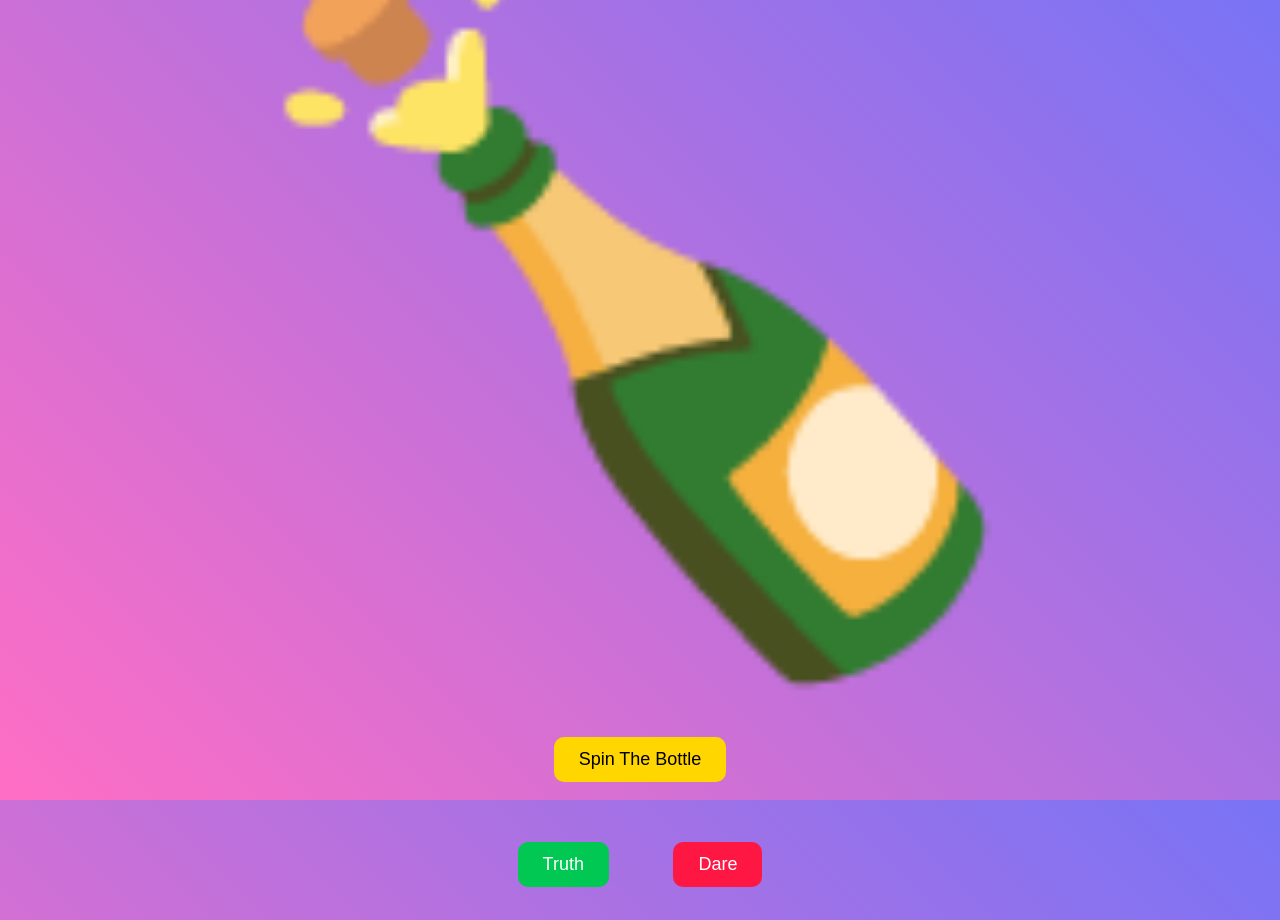
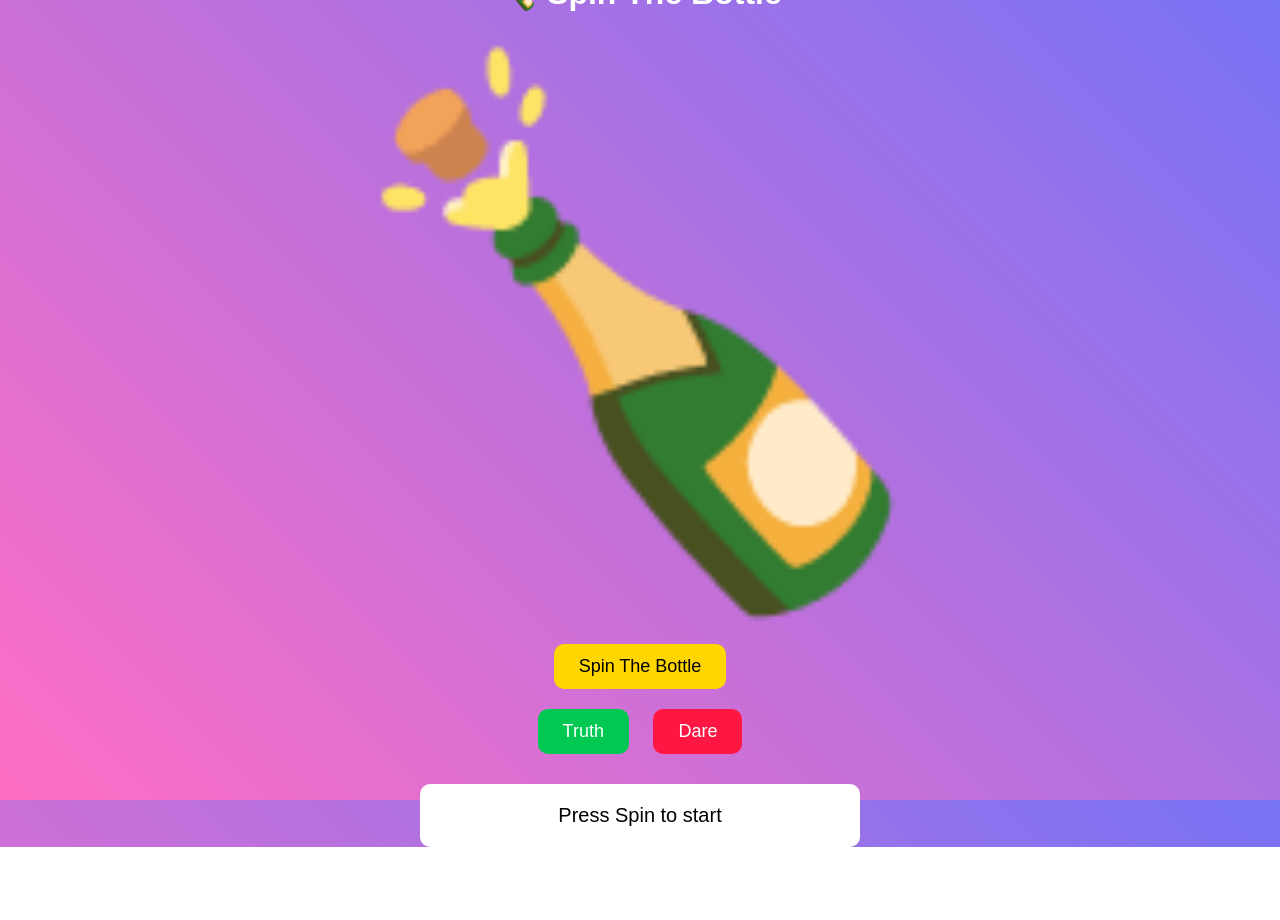
Before and after one commit to rajnandani987sharma-afk/truth-dare-game., a plain HTML site: page index.html in a window 1280 px wide. Shown: the top 920 px of the page. After the commit the page ends 847 px from the top, so only its background shows below. Drawn offline with Linux system fonts and the light colour scheme.

Commit message:
Update index.html

```diff
--- a/index.html
+++ b/index.html
@@ -19,14 +19,14 @@
 }
 
 #bottle{
-font-size:55vw;
+font-size:40vw;
 transition: transform 3s ease-out;
 }
 
 button{
 padding:12px 25px;
 font-size:18px;
-margin:30px;
+margin:10px;
 border:none;
 border-radius:10px;
 cursor:pointer;
@@ -112,7 +112,7 @@
 "Whisper three things you want me to do later",
 "Write me a flirty note and hide it in my pocket",
 "Recreate our steamiest kiss right now",
-"Dance for me — your style, your rules",
+"Dance for me your style your rules",
 "Blindfold me and kiss me",
 "Whisper something naughty while looking me in the eye",
 "Give me a massage for three minutes",
```
